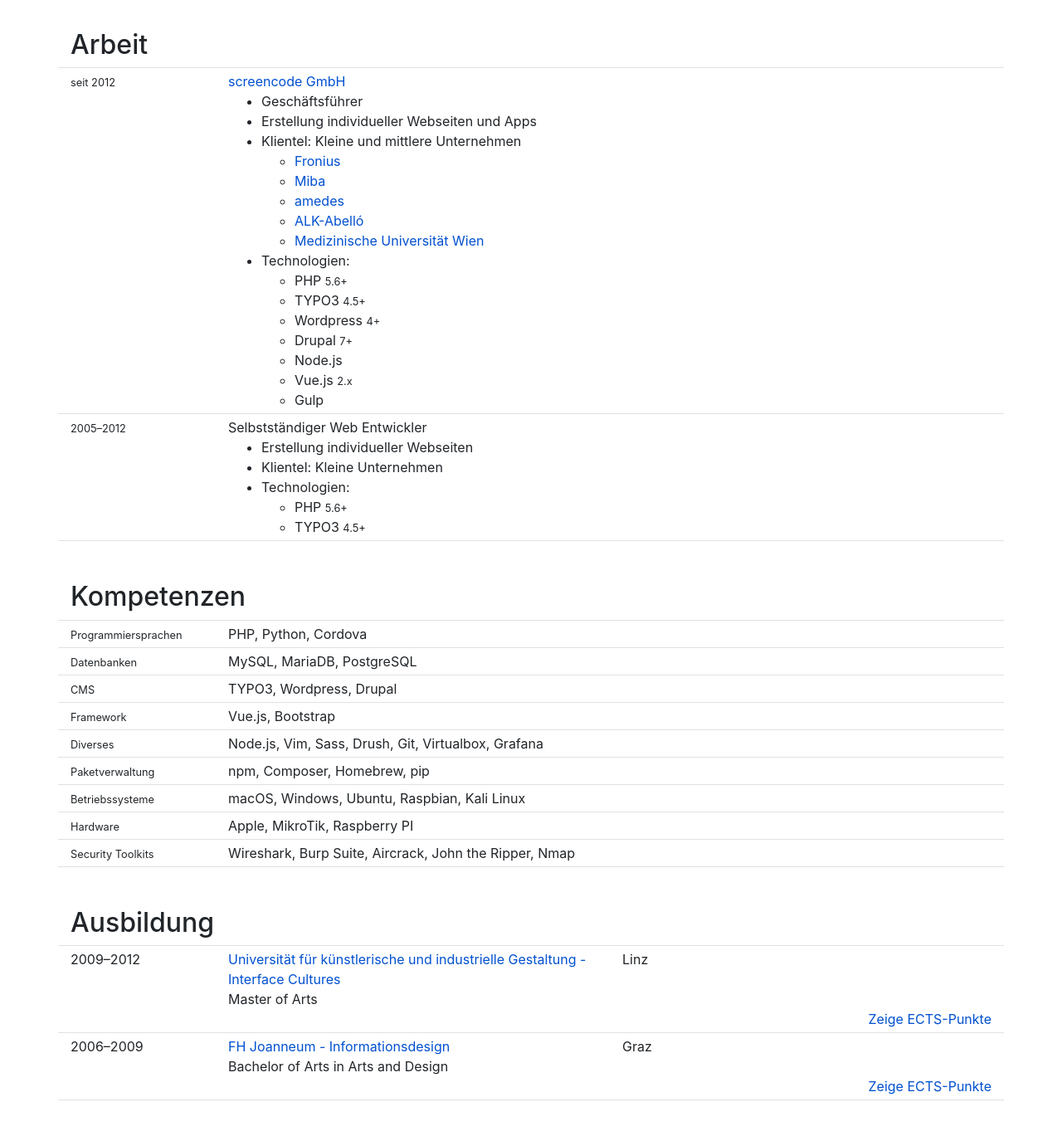
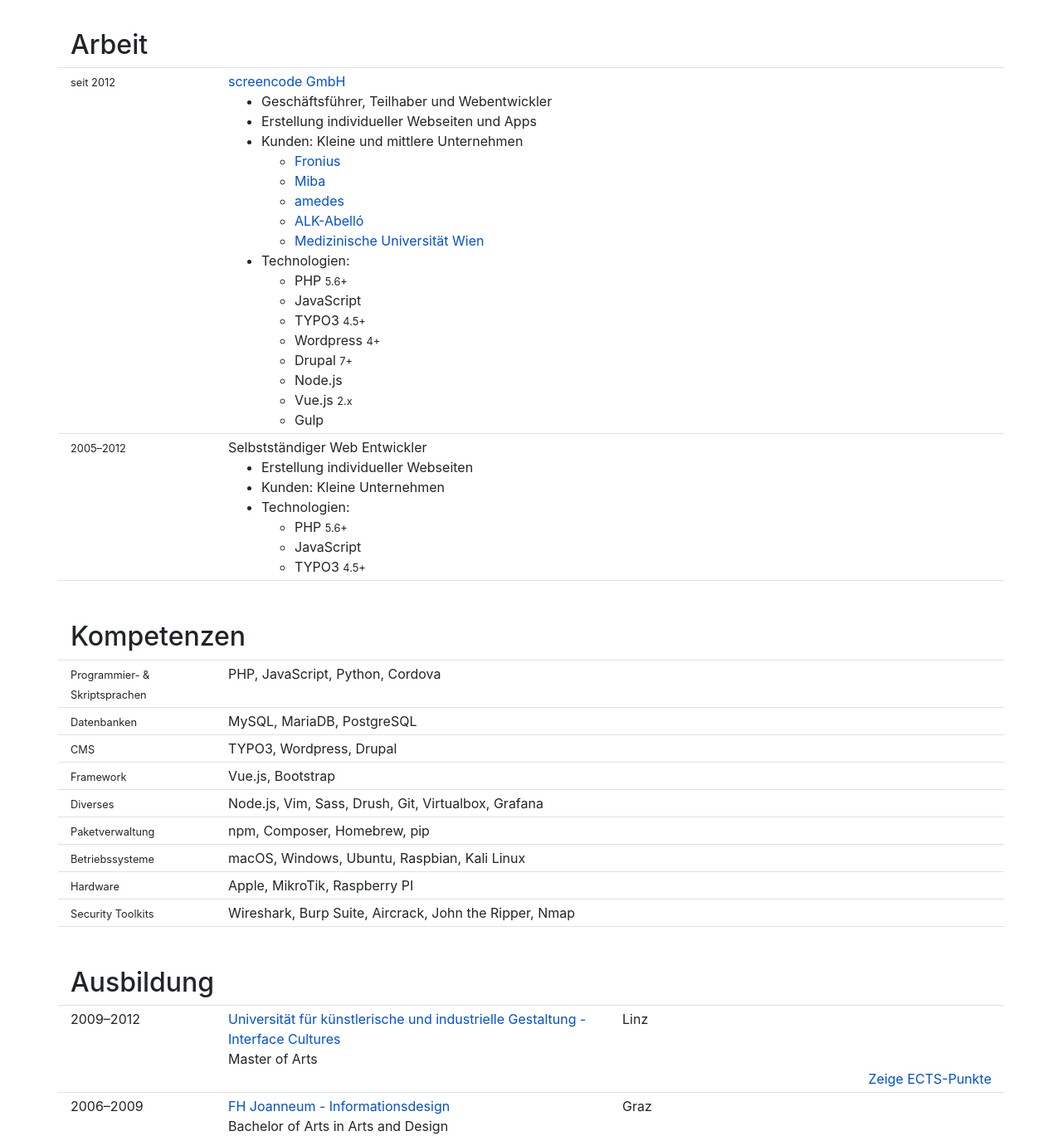
Before and after one commit to davidbru/catsec, a PHP site: page / in a window 1280 px wide. Shown: the part 117-1486 px from the top of the page at 83% size. Run offline with PHP 8.4, Linux system fonts and the light colour scheme; style sheets or scripts are compiled from the project's sources; some libraries are stand-ins or nearby versions.

Commit message:
smaller text changes

```diff
--- a/src/scripts/data.php
+++ b/src/scripts/data.php
@@ -141,9 +141,9 @@ $works = array(
         'title' => 'screencode GmbH',
         'url' => 'https://www.screencode.at',
         'addinfo' => array(
-            'Geschäftsführer',
+            'Geschäftsführer, Teilhaber und Webentwickler',
             'Erstellung individueller Webseiten und Apps',
-            'Klientel: Kleine und mittlere Unternehmen
+            'Kunden: Kleine und mittlere Unternehmen
             <ul>
             <li>'.Utils::wrapInExtLink('Fronius', 'https://www.fronius.com/').'</li>
             <li>'.Utils::wrapInExtLink('Miba', 'https://www.miba.com/').'</li>
@@ -154,6 +154,7 @@ $works = array(
             'Technologien:
                 <ul>
                 <li>PHP <small>5.6+</small></li>
+                <li>JavaScript</li>
                 <li>TYPO3 <small>4.5+</small></li>
                 <li>Wordpress <small>4+</small></li>
                 <li>Drupal <small>7+</small></li>
@@ -169,10 +170,11 @@ $works = array(
         'title' => 'Selbstständiger Web Entwickler',
         'addinfo' => array(
             'Erstellung individueller Webseiten',
-            'Klientel: Kleine Unternehmen',
+            'Kunden: Kleine Unternehmen',
             'Technologien:
                 <ul>
                 <li>PHP <small>5.6+</small></li>
+                <li>JavaScript</li>
                 <li>TYPO3 <small>4.5+</small></li>
                 </ul>'
         )
@@ -182,28 +184,28 @@ krsort($works);
 
 
 $skills = array(
-    'Programmier&shy;sprachen' => array(
-        'PHP', 'Python', 'Cordova'
+    'Programmier- & Skriptsprachen' => array(
+        'PHP', 'JavaScript', 'Python', 'Cordova'
     ),
-    'Daten&shy;banken' => array(
+    'Datenbanken' => array(
         'MySQL', 'MariaDB', 'PostgreSQL'
     ),
     'CMS' => array(
         'TYPO3', 'Wordpress', 'Drupal'
     ),
-    'Frame&shy;work' => array(
+    'Framework' => array(
         'Vue.js', 'Bootstrap'
     ),
     'Diverses' => array(
         'Node.js', 'Vim', 'Sass', 'Drush', 'Git', 'Virtualbox', 'Grafana'
     ),
-    'Paket&shy;verwaltung' => array(
+    'Paketverwaltung' => array(
         'npm', 'Composer', 'Homebrew', 'pip'
     ),
-    'Betriebs&shy;systeme' => array(
+    'Betriebssysteme' => array(
         'macOS', 'Windows', 'Ubuntu', 'Raspbian', 'Kali Linux'
     ),
-    'Hard&shy;ware' => array(
+    'Hardware' => array(
         'Apple', 'MikroTik', 'Raspberry PI'
     ),
     'Security Toolkits' => array(
```
